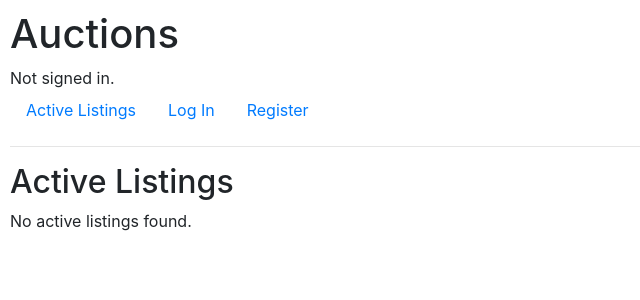
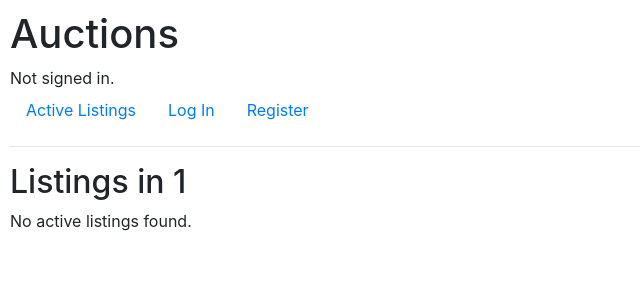
Before and after one commit to hemantk77/CS50W-Project2, a Django app: page /category/1/ in a window 1280 px wide. Shown: the top 300 px of the page, without its empty margins (0-640 px from the left). Run offline with Django 3.2, Linux system fonts and the light colour scheme; data comes from the database, SQL or seed files in the repository; some libraries are stand-ins or nearby versions.

Commit message:
Title part changed for index.html

```diff
--- a/commerce/auctions/templates/auctions/index.html
+++ b/commerce/auctions/templates/auctions/index.html
@@ -1,7 +1,7 @@
 {% extends "auctions/layout.html" %}
 
 {% block body %}
-    <h2>Active Listings</h2>
+    <h2>{% firstof page_title "Active Listings" %}</h2>
 
     {% for listing in listings %}
             <div class="listing-item" style="border: 1px solid #ccc; padding: 10px; margin-bottom: 10px;">
```
